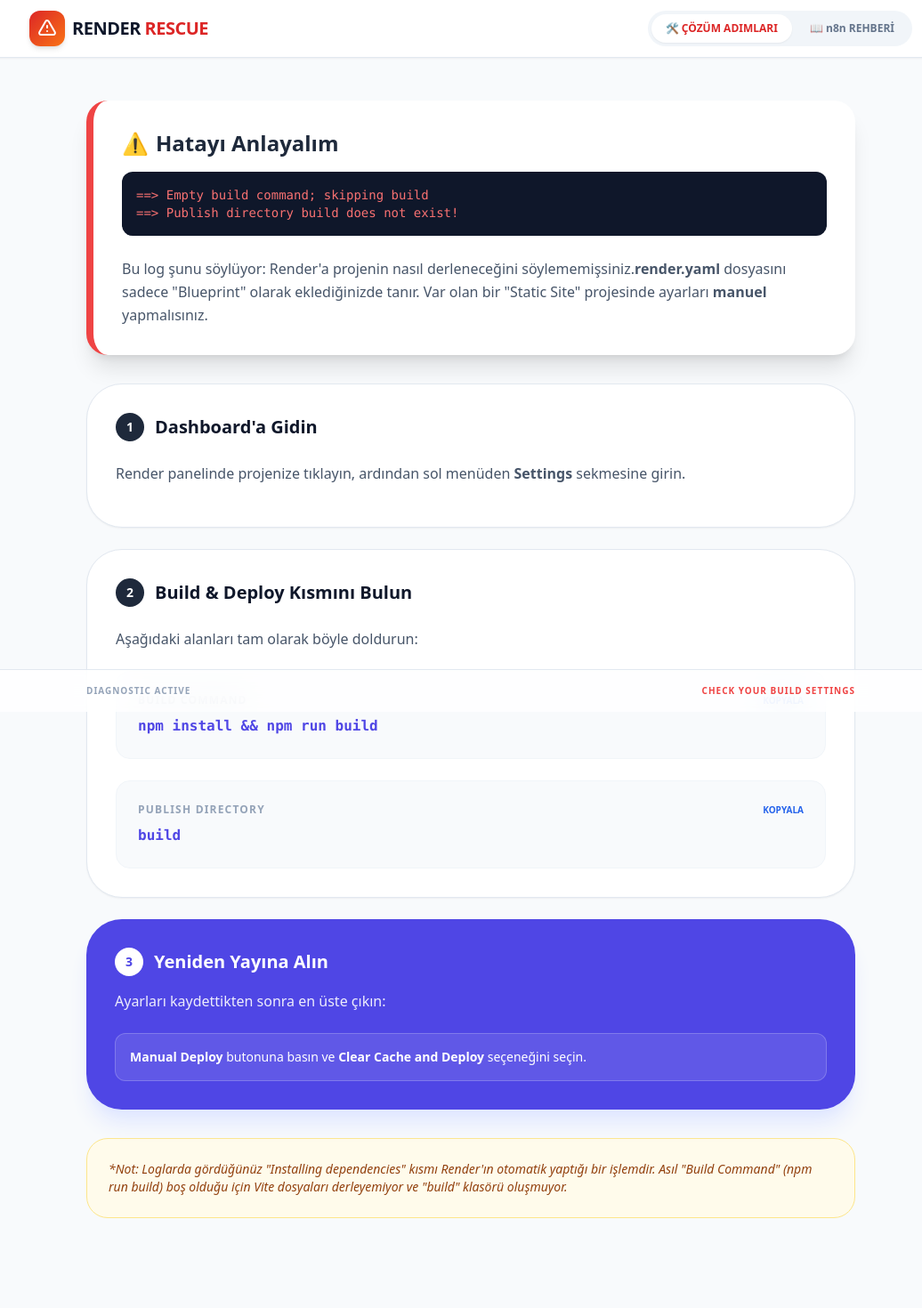
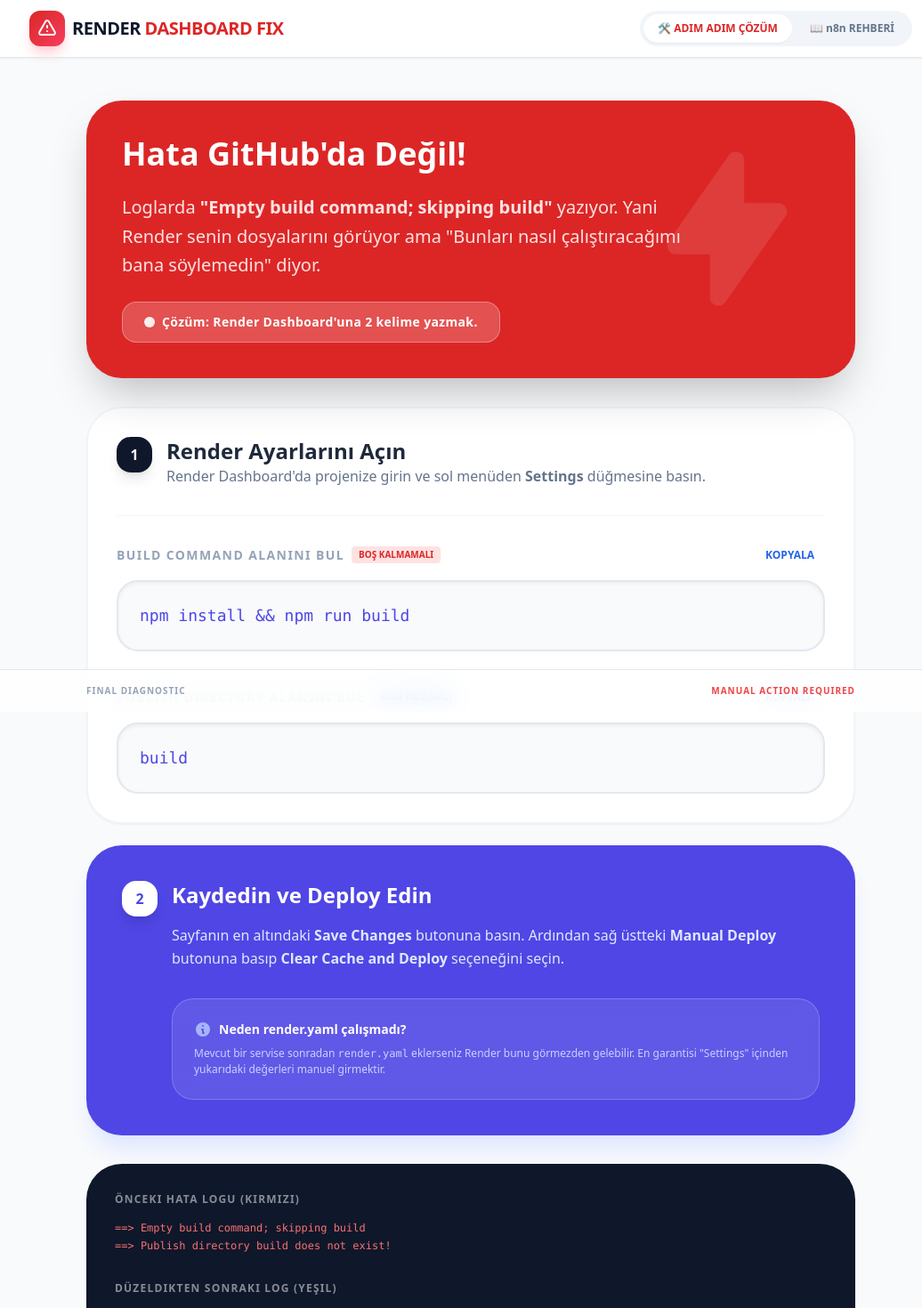
Before and after one commit to dadasersin/-n8n-denemesi-renderde-statik-site-olarak, a React (Vite) app: page / in a window 1280 px wide. Shown: the top 1470 px of the page at 89% size, without its empty margins (111-1147 px from the left). Built offline with nearby package versions, Linux system fonts and the light colour scheme.

Commit message:
Update UI elements and text for clarity

```diff
--- a/App.tsx
+++ b/App.tsx
@@ -19,10 +19,10 @@
       <header className="bg-white border-b border-slate-200 sticky top-0 z-50 shadow-sm">
         <div className="max-w-5xl mx-auto px-4 h-16 flex items-center justify-between">
           <div className="flex items-center gap-2">
-            <div className="bg-gradient-to-br from-red-600 to-orange-500 p-2 rounded-xl text-white shadow-md">
+            <div className="bg-gradient-to-br from-red-600 to-rose-500 p-2 rounded-xl text-white shadow-lg shadow-rose-200">
               <svg className="w-6 h-6" fill="none" stroke="currentColor" viewBox="0 0 24 24"><path strokeLinecap="round" strokeLinejoin="round" strokeWidth="2" d="M12 9v2m0 4h.01m-6.938 4h13.856c1.54 0 2.502-1.667 1.732-3L13.732 4c-.77-1.333-2.694-1.333-3.464 0L3.34 16c-.77 1.333.192 3 1.732 3z" /></svg>
             </div>
-            <h1 className="font-black text-xl tracking-tight">RENDER <span className="text-red-600">RESCUE</span></h1>
+            <h1 className="font-black text-xl tracking-tight">RENDER <span className="text-red-600">DASHBOARD FIX</span></h1>
           </div>
 
           <nav className="flex gap-1 bg-slate-100 p-1 rounded-full">
@@ -30,7 +30,7 @@
               onClick={() => setActiveTab(TabType.Render)}
               className={`px-4 py-2 rounded-full text-xs font-bold transition-all ${activeTab === TabType.Render ? 'bg-white text-red-600 shadow-sm' : 'text-slate-500'}`}
             >
-              🛠 ÇÖZÜM ADIMLARI
+              🛠 ADIM ADIM ÇÖZÜM
             </button>
             <button
               onClick={() => setActiveTab(TabType.Guide)}
@@ -45,92 +45,121 @@
       <main className="max-w-4xl mx-auto px-4 py-12">
         {activeTab === TabType.Render && (
           <div className="space-y-8 animate-in fade-in slide-in-from-bottom-4 duration-500">
-            {/* Critical Alert */}
-            <div className="bg-white border-l-8 border-red-500 rounded-3xl p-8 shadow-xl">
-              <h2 className="text-2xl font-black text-slate-800 mb-4 flex items-center gap-2">
-                <span className="text-red-500">⚠</span> Hatayı Anlayalım
-              </h2>
-              <div className="bg-slate-900 rounded-xl p-4 font-mono text-sm text-red-400 mb-6">
-                <p>==&gt; Empty build command; skipping build</p>
-                <p>==&gt; Publish directory build does not exist!</p>
+            {/* The "Why" Section */}
+            <div className="bg-red-600 rounded-[2.5rem] p-10 text-white shadow-2xl relative overflow-hidden">
+              <div className="absolute top-0 right-0 p-12 opacity-10">
+                <svg className="w-48 h-48" fill="currentColor" viewBox="0 0 20 20"><path fillRule="evenodd" d="M11.3 1.046A1 1 0 0112 2v5h4a1 1 0 01.82 1.573l-7 10A1 1 0 018 18v-5H4a1 1 0 01-.82-1.573l7-10a1 1 0 011.12-.38z" clipRule="evenodd" /></svg>
               </div>
-              <p className="text-slate-600 leading-relaxed">
-                Bu log şunu söylüyor: Render'a projenin nasıl derleneceğini söylememişsiniz.
-                <strong>render.yaml</strong> dosyasını sadece "Blueprint" olarak eklediğinizde tanır.
-                Var olan bir "Static Site" projesinde ayarları <strong>manuel</strong> yapmalısınız.
-              </p>
+              <div className="relative z-10">
+                <h2 className="text-4xl font-black mb-6">Hata GitHub'da Değil!</h2>
+                <p className="text-red-100 text-xl font-medium leading-relaxed max-w-2xl mb-6">
+                  Loglarda <strong>"Empty build command; skipping build"</strong> yazıyor. Yani Render senin dosyalarını görüyor ama "Bunları nasıl çalıştıracağımı bana söylemedin" diyor.
+                </p>
+                <div className="inline-flex items-center gap-2 bg-white/20 px-6 py-3 rounded-2xl border border-white/30 backdrop-blur-sm">
+                  <span className="animate-pulse w-3 h-3 bg-white rounded-full"></span>
+                  <span className="font-bold text-sm tracking-wide">Çözüm: Render Dashboard'una 2 kelime yazmak.</span>
+                </div>
+              </div>
             </div>
 
-            {/* Visual Step Guide */}
-            <div className="grid gap-6">
-              <div className="bg-white p-8 rounded-[2.5rem] border border-slate-200 shadow-sm">
-                <h3 className="text-xl font-black mb-6 flex items-center gap-3">
-                  <span className="bg-slate-800 text-white w-8 h-8 rounded-full flex items-center justify-center text-sm">1</span>
-                  Dashboard'a Gidin
-                </h3>
-                <p className="text-slate-600 mb-4">
-                  Render panelinde projenize tıklayın, ardından sol menüden <strong>Settings</strong> sekmesine girin.
-                </p>
-              </div>
+            {/* Steps with Dashboard Simulator */}
+            <div className="space-y-6">
+              <div className="bg-white border-2 border-slate-100 rounded-[2.5rem] p-8 shadow-sm">
+                <div className="flex items-start gap-4 mb-8">
+                  <div className="bg-slate-900 text-white w-10 h-10 rounded-2xl flex items-center justify-center font-black flex-shrink-0 shadow-lg">1</div>
+                  <div>
+                    <h3 className="text-2xl font-black text-slate-800">Render Ayarlarını Açın</h3>
+                    <p className="text-slate-500 font-medium">Render Dashboard'da projenize girin ve sol menüden <strong>Settings</strong> düğmesine basın.</p>
+                  </div>
+                </div>
 
-              <div className="bg-white p-8 rounded-[2.5rem] border border-slate-200 shadow-sm">
-                <h3 className="text-xl font-black mb-6 flex items-center gap-3">
-                  <span className="bg-slate-800 text-white w-8 h-8 rounded-full flex items-center justify-center text-sm">2</span>
-                  Build & Deploy Kısmını Bulun
-                </h3>
-                <p className="text-slate-600 mb-6">Aşağıdaki alanları tam olarak böyle doldurun:</p>
-
-                <div className="space-y-6">
-                  <div className="p-6 bg-slate-50 rounded-2xl border border-slate-100">
-                    <div className="flex justify-between items-center mb-2">
-                      <label className="text-xs font-black text-slate-400 uppercase tracking-widest">Build Command</label>
+                <div className="border-t border-slate-100 pt-8 space-y-10">
+                  {/* Dashboard Input Simulator 1 */}
+                  <div className="group">
+                    <div className="flex justify-between items-center mb-4">
+                      <div className="flex items-center gap-2">
+                        <span className="text-sm font-black text-slate-400 uppercase tracking-widest">Build Command Alanını Bul</span>
+                        <span className="px-2 py-0.5 bg-red-100 text-red-600 text-[10px] font-bold rounded">BOŞ KALMAMALI</span>
+                      </div>
                       <button
-                        onClick={() => copyToClipboard('npm install && npm run build', 'b-cmd')}
-                        className="text-blue-600 text-[10px] font-bold hover:underline"
+                        onClick={() => copyToClipboard('npm install && npm run build', 'cmd-1')}
+                        className="text-blue-600 text-xs font-black hover:bg-blue-50 px-3 py-1 rounded-lg transition-all"
                       >
-                        {copiedId === 'b-cmd' ? 'KOPYALANDI' : 'KOPYALA'}
+                        {copiedId === 'cmd-1' ? '✓ KOPYALANDI' : 'KOPYALA'}
                       </button>
                     </div>
-                    <code className="text-indigo-600 font-bold">npm install && npm run build</code>
+                    <div className="bg-slate-50 border-2 border-slate-200 p-6 rounded-3xl font-mono text-lg text-indigo-600 shadow-inner group-hover:border-indigo-200 transition-colors">
+                      npm install && npm run build
+                    </div>
                   </div>
 
-                  <div className="p-6 bg-slate-50 rounded-2xl border border-slate-100">
-                    <div className="flex justify-between items-center mb-2">
-                      <label className="text-xs font-black text-slate-400 uppercase tracking-widest">Publish Directory</label>
+                  {/* Dashboard Input Simulator 2 */}
+                  <div className="group">
+                    <div className="flex justify-between items-center mb-4">
+                      <div className="flex items-center gap-2">
+                        <span className="text-sm font-black text-slate-400 uppercase tracking-widest">Publish Directory Alanını Bul</span>
+                        <span className="px-2 py-0.5 bg-blue-100 text-blue-600 text-[10px] font-bold rounded">build YAZILMALI</span>
+                      </div>
                       <button
-                        onClick={() => copyToClipboard('build', 'p-dir')}
-                        className="text-blue-600 text-[10px] font-bold hover:underline"
+                        onClick={() => copyToClipboard('build', 'dir-1')}
+                        className="text-blue-600 text-xs font-black hover:bg-blue-50 px-3 py-1 rounded-lg transition-all"
                       >
-                        {copiedId === 'p-dir' ? 'KOPYALANDI' : 'KOPYALA'}
+                        {copiedId === 'dir-1' ? '✓ KOPYALANDI' : 'KOPYALA'}
                       </button>
                     </div>
-                    <code className="text-indigo-600 font-bold">build</code>
+                    <div className="bg-slate-50 border-2 border-slate-200 p-6 rounded-3xl font-mono text-lg text-indigo-600 shadow-inner group-hover:border-indigo-200 transition-colors">
+                      build
+                    </div>
                   </div>
                 </div>
               </div>
 
-              <div className="bg-indigo-600 p-8 rounded-[2.5rem] text-white shadow-xl shadow-indigo-100">
-                <h3 className="text-xl font-black mb-4 flex items-center gap-3">
-                  <span className="bg-white text-indigo-600 w-8 h-8 rounded-full flex items-center justify-center text-sm">3</span>
-                  Yeniden Yayına Alın
-                </h3>
-                <p className="mb-6 opacity-90">Ayarları kaydettikten sonra en üste çıkın:</p>
-                <div className="bg-white/10 p-4 rounded-xl border border-white/20 text-sm">
-                  <strong>Manual Deploy</strong> butonuna basın ve <strong>Clear Cache and Deploy</strong> seçeneğini seçin.
+              {/* Final Step */}
+              <div className="bg-indigo-600 rounded-[2.5rem] p-10 text-white shadow-xl shadow-indigo-100">
+                <div className="flex items-start gap-4">
+                  <div className="bg-white text-indigo-600 w-10 h-10 rounded-2xl flex items-center justify-center font-black flex-shrink-0 shadow-lg">2</div>
+                  <div>
+                    <h3 className="text-2xl font-black mb-4">Kaydedin ve Deploy Edin</h3>
+                    <p className="text-indigo-100 mb-8 leading-relaxed">
+                      Sayfanın en altındaki <strong>Save Changes</strong> butonuna basın. Ardından sağ üstteki <strong>Manual Deploy</strong> butonuna basıp <strong>Clear Cache and Deploy</strong> seçeneğini seçin.
+                    </p>
+                    <div className="bg-white/10 border border-white/20 p-6 rounded-3xl backdrop-blur-md">
+                      <p className="text-sm font-bold flex items-center gap-2">
+                        <svg className="w-5 h-5 text-indigo-300" fill="currentColor" viewBox="0 0 20 20"><path fillRule="evenodd" d="M18 10a8 8 0 11-16 0 8 8 0 0116 0zm-7-4a1 1 0 11-2 0 1 1 0 012 0zM9 9a1 1 0 000 2v3a1 1 0 001 1h1a1 1 0 100-2v-3a1 1 0 00-1-1H9z" clipRule="evenodd" /></svg>
+                        Neden render.yaml çalışmadı?
+                      </p>
+                      <p className="mt-2 text-xs text-indigo-200 leading-normal">
+                        Mevcut bir servise sonradan <code>render.yaml</code> eklerseniz Render bunu görmezden gelebilir. En garantisi "Settings" içinden yukarıdaki değerleri manuel girmektir.
+                      </p>
+                    </div>
+                  </div>
                 </div>
               </div>
             </div>
 
-            {/* Why it fails info */}
-            <div className="bg-amber-50 border border-amber-200 rounded-3xl p-6 text-sm text-amber-800 italic">
-              *Not: Loglarda gördüğünüz "Installing dependencies" kısmı Render'ın otomatik yaptığı bir işlemdir.
-              Asıl "Build Command" (npm run build) boş olduğu için Vite dosyaları derleyemiyor ve "build" klasörü oluşmuyor.
+            {/* Log Comparison */}
+            <div className="bg-slate-900 rounded-[2.5rem] p-8 text-slate-400 overflow-hidden relative">
+              <h4 className="text-white font-bold mb-4 uppercase text-xs tracking-widest opacity-50">Önceki Hata Logu (Kırmızı)</h4>
+              <div className="font-mono text-xs space-y-1 mb-8">
+                <p className="text-red-400">==&gt; Empty build command; skipping build</p>
+                <p className="text-red-400">==&gt; Publish directory build does not exist!</p>
+              </div>
+              <h4 className="text-white font-bold mb-4 uppercase text-xs tracking-widest opacity-50">Düzeldikten Sonraki Log (Yeşil)</h4>
+              <div className="font-mono text-xs space-y-1">
+                <p className="text-green-400">==&gt; Running build command 'npm install &amp;&amp; npm run build'...</p>
+                <p className="text-green-400">==&gt; Uploading build...</p>
+                <p className="text-green-400">==&gt; Build successful 🎉</p>
+              </div>
             </div>
           </div>
         )}
 
         {activeTab === TabType.Guide && (
           <div className="space-y-6 animate-in fade-in slide-in-from-bottom-4 duration-500">
+            <div className="bg-white p-10 rounded-[2.5rem] border border-slate-200 mb-10">
+              <h2 className="text-3xl font-black mb-4">Hugging Face n8n Rehberi</h2>
+              <p className="text-slate-500 leading-relaxed">Render ile uğraşmak istemeyenler için alternatif yol. 16GB RAM ile n8n keyfi!</p>
+            </div>
             {STEPS.map(step => (
               <StepCard key={step.id} step={step} />
             ))}
@@ -140,8 +169,11 @@
 
       <footer className="fixed bottom-0 left-0 right-0 bg-white/80 backdrop-blur-lg border-t border-slate-200 py-4 z-40">
         <div className="max-w-4xl mx-auto px-4 flex justify-between items-center text-[10px] font-bold text-slate-400 uppercase tracking-widest">
-          <span>Diagnostic Active</span>
-          <span className="text-red-500">Check Your Build Settings</span>
+          <span>Final Diagnostic</span>
+          <span className="text-red-500 flex items-center gap-1">
+            <span className="w-2 h-2 bg-red-500 rounded-full animate-ping"></span>
+            MANUAL ACTION REQUIRED
+          </span>
         </div>
       </footer>
     </div>
```
